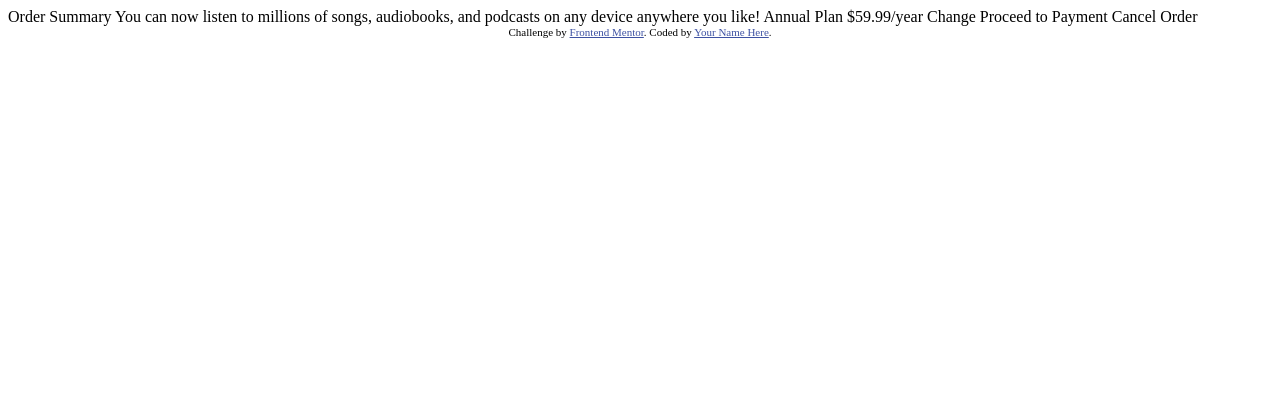
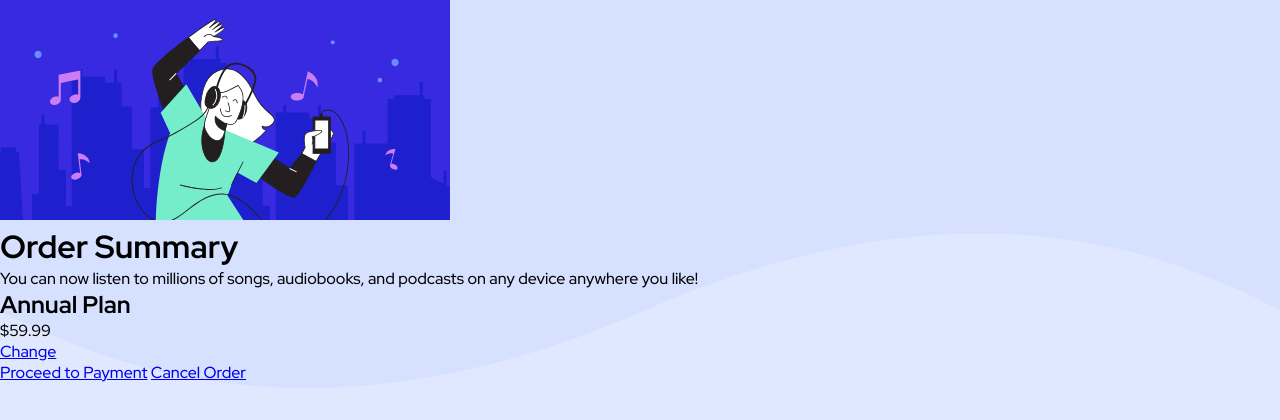
Before and after one commit to jvictorpc/html-css-summary-order-component, a plain HTML site: page index.html in a window 1280 px wide. Drawn offline with Linux system fonts and the light colour scheme.

Commit message:
definição da estrutura inicial do summary card

```diff
--- a/index.html
+++ b/index.html
@@ -1,37 +1,39 @@
 <!DOCTYPE html>
 <html lang="en">
+
 <head>
   <meta charset="UTF-8">
-  <meta name="viewport" content="width=device-width, initial-scale=1.0"> <!-- displays site properly based on user's device -->
+  <meta name="viewport" content="width=device-width, initial-scale=1.0">
+  <link rel="icon" type="image/png" sizes="32x32" href="./images/favicon-32x32.png">
+  <title>Frontend Mentor | Order summary card</title>
+  <link rel="stylesheet" href="./css/styles.css">
 
-  <link rel="icon" type="image/png" sizes="32x32" href="./images/favicon-32x32.png">
+</head>
 
-  <title>Frontend Mentor | Order summary card</title>
-
-  <!-- Feel free to remove these styles or customise in your own stylesheet 👍 -->
-  <style>
-    .attribution { font-size: 11px; text-align: center; }
-    .attribution a { color: hsl(228, 45%, 44%); }
-  </style>
-</head>
 <body>
 
-  Order Summary
+  <div class="summary-container">
 
-  You can now listen to millions of songs, audiobooks, and podcasts on any
-  device anywhere you like!
+    <img class="summary__img" src="./images/illustration-hero.svg" alt="ilustration hero">
+    <div class="summary__order">
+      <h1 class="order__title">Order Summary</h1>
+      <p class="order__description">You can now listen to millions of songs, audiobooks, and podcasts on any
+        device anywhere you like!
+      </p>
 
-  Annual Plan
-  $59.99/year
+      <div class="order__plan">
+        <h2 class="plan__title">Annual Plan</h2>
+        <p class="plan__price">$59.99</p>
+        <a href="#">Change</a>
+      </div>
 
-  Change
+      <div class="summary__buttons">
+        <a href="#" class="button__payment">Proceed to Payment</a>
+        <a href="#" class="button__cancel">Cancel Order</a>
+      </div>
 
-  Proceed to Payment
-  Cancel Order
-
-  <div class="attribution">
-    Challenge by <a href="https://www.frontendmentor.io?ref=challenge" target="_blank">Frontend Mentor</a>.
-    Coded by <a href="#">Your Name Here</a>.
+    </div>
   </div>
 </body>
+
 </html>
```
